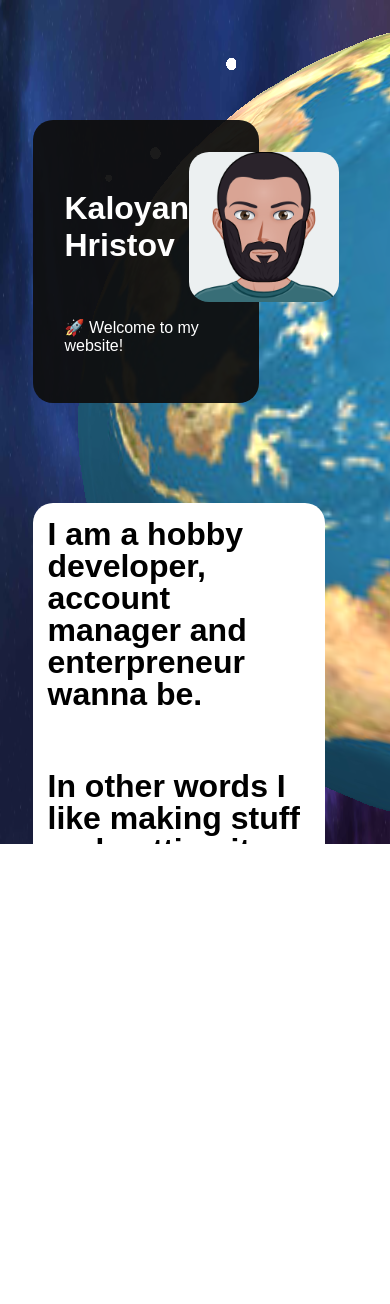
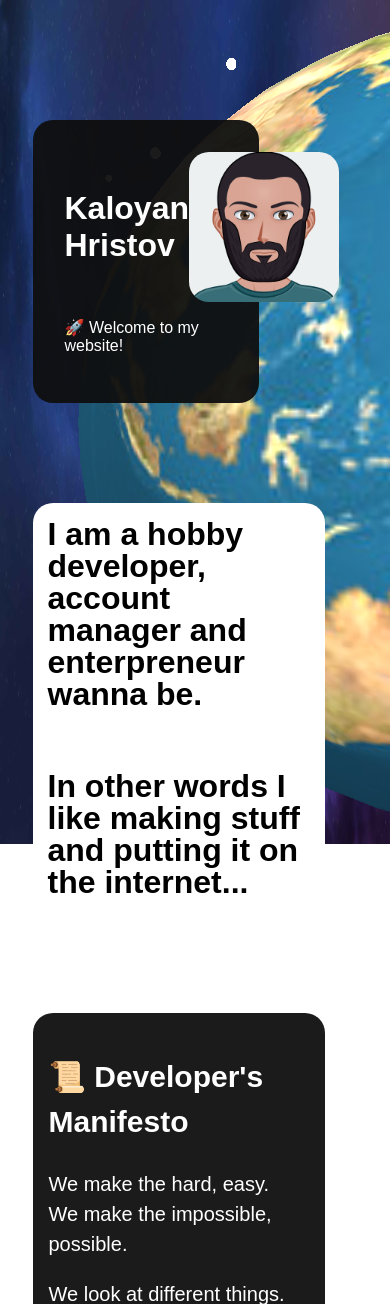
Before and after one commit to koki7o/kallata, a PHP site: page /dist/index.html in a window 390 px wide. Shown: the top 1304 px of the page. Before the commit the page ends 844 px from the top, so only its background shows below. Run offline with PHP 8.4, Linux system fonts and the light colour scheme; some web fonts are replaced.

Commit message:
mobile device friendly

```diff
--- a/dist/assets/index.1bd6e6b1.css
+++ /dev/null
@@ -1 +0,0 @@
-@import url(https://use.typekit.net/jmk3xov.css);body,html{width:100%;height:100%;margin:0;padding:0;overflow-x:hidden;position:fixed}canvas{position:fixed;top:0;left:0}:root{--dark-bg:rgba(15, 15, 15, 0.95);--spacing:350px;font-family:brandon-grotesque,sans-serif;font-weight:400;font-style:normal}main{color:#fff;z-index:99;position:absolute;width:100%;margin:0 auto;padding:120px 0;top:0;left:0;display:grid;grid-template-columns:repeat(12,1fr)}blockquote,h1,h2,h3{font-family:elevon,sans-serif;font-weight:700;font-style:normal}canvas{position:fixed;top:0;left:0}header{background:var(--dark-bg);grid-column:2/span 5;font-size:2.5rem;padding:2rem;margin-bottom:var(--spacing);border-radius:20px}.intro{display:flex;align-items:center}.intro img{height:150px;border-radius:20px}section{grid-column:2/8;padding:1rem;background:var(--dark-bg);font-size:1.25rem;line-height:1.5;margin-bottom:var(--spacing);border-radius:20px}blockquote{margin:0;padding:0;grid-column:2/span 9;margin-bottom:var(--spacing)}blockquote p{color:#000;background-color:#fff;font-size:4rem;display:block;line-height:1;margin:0;padding:15px}.left{grid-column:6/12}section a{color:#fff}blockquote a{color:#000;text-decoration:none;font-size:2rem}@media screen and (max-width:1024px){:root{--spacing:100px}header{font-size:1rem;width:100%}blockquote p{font-size:2rem}section{grid-column:2/11}}
--- /dev/null
+++ b/dist/assets/index.e055a8d2.css
@@ -0,0 +1 @@
+@import url(https://use.typekit.net/jmk3xov.css);body,html{width:100%;height:100%;margin:0;padding:0;overflow-x:hidden}canvas{position:fixed;top:0;left:0}:root{--dark-bg:rgba(15, 15, 15, 0.95);--spacing:350px;font-family:brandon-grotesque,sans-serif;font-weight:400;font-style:normal}main{color:#fff;z-index:99;position:absolute;width:100%;margin:0 auto;padding:120px 0;top:0;left:0;display:grid;grid-template-columns:repeat(12,1fr)}blockquote,h1,h2,h3{font-family:elevon,sans-serif;font-weight:700;font-style:normal}canvas{position:fixed;top:0;left:0}header{background:var(--dark-bg);grid-column:2/span 5;font-size:2.5rem;padding:2rem;margin-bottom:var(--spacing);border-radius:20px}.intro{display:flex;align-items:center}.intro img{height:150px;border-radius:20px}section{grid-column:2/8;padding:1rem;background:var(--dark-bg);font-size:1.25rem;line-height:1.5;margin-bottom:var(--spacing);border-radius:20px}blockquote{margin:0;padding:0;grid-column:2/span 9;margin-bottom:var(--spacing)}blockquote p{color:#000;background-color:#fff;font-size:4rem;display:block;line-height:1;margin:0;padding:15px}.left{grid-column:6/12}section a{color:#fff}blockquote a{color:#000;text-decoration:none;font-size:2rem}@media screen and (max-width:1024px){:root{--spacing:100px}header{font-size:1rem;width:100%}blockquote p{font-size:2rem}section{grid-column:2/11}}
--- a/dist/index.html
+++ b/dist/index.html
@@ -5,9 +5,9 @@
     <link rel="icon" type="image/svg+xml" href="rocket.png" />
     <meta name="viewport" content="width=device-width, initial-scale=1.0" />
     <title>Kaloyan's Website</title>
-  <script type="module" crossorigin src="/assets/index.020d0934.js"></script>
+  <script type="module" crossorigin src="/assets/index.b8bc50b0.js"></script>
   <link rel="modulepreload" href="/assets/vendor.7d26ee59.js">
-  <link rel="stylesheet" href="/assets/index.1bd6e6b1.css">
+  <link rel="stylesheet" href="/assets/index.e055a8d2.css">
 </head>
   <body>
     <script>0</script>
--- a/style.css
+++ b/style.css
@@ -6,8 +6,7 @@ html,body {
     margin: 0px;
     padding: 0px;
     overflow-x: hidden;
-    position: fixed;
-}
+  }
 
 canvas {
   position: fixed;
```
Also changed, not shown: dist/assets/index.b8bc50b0.js (renamed from dist/assets/index.020d0934.js).
